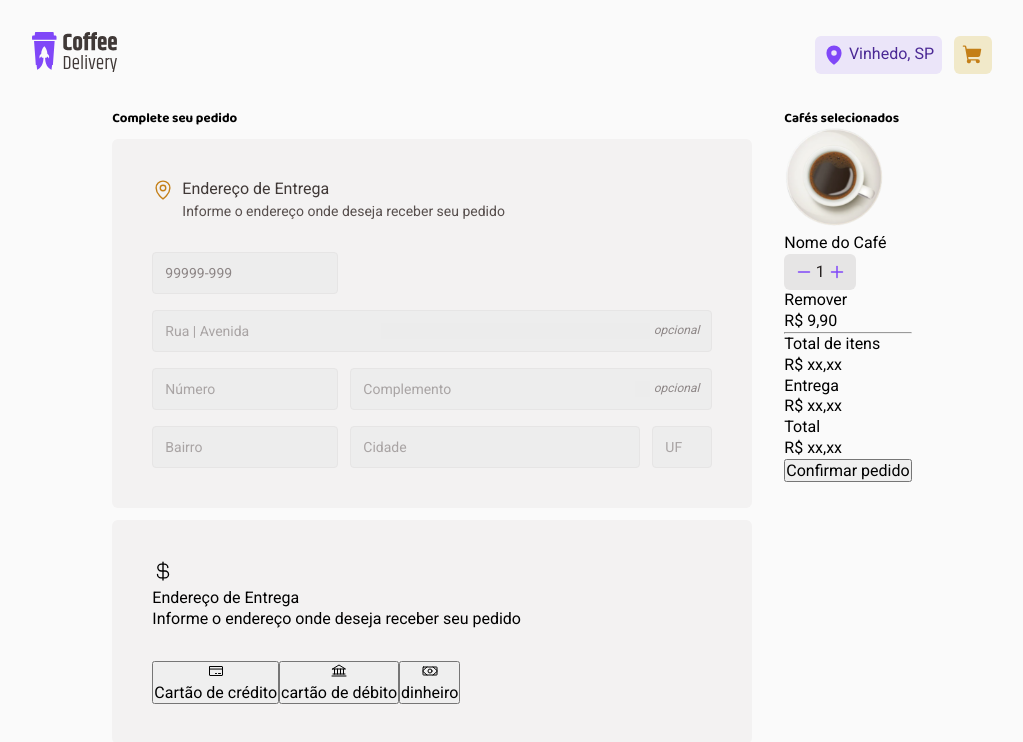
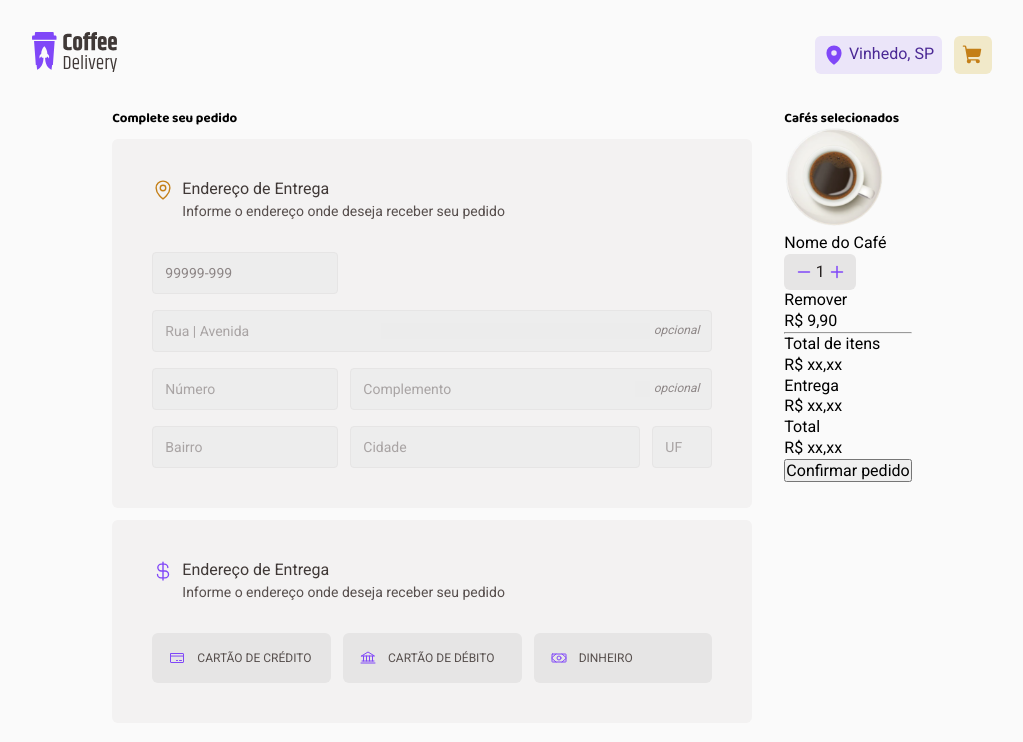
Before and after one commit to rwellingtonr/coffee-delivery-ignite, a React (Vite) app: page /checkout in a window 1280 px wide. Shown: the top 742 px of the page, without its empty margins (128-1151 px from the left). Built offline with nearby package versions, Linux system fonts and the light colour scheme.

Commit message:
feat: metodos de pagamentos

```diff
--- a/src/components/Header/index.tsx
+++ b/src/components/Header/index.tsx
@@ -1,14 +1,22 @@
 import * as Styles from "./styles"
 import { MapPin } from "phosphor-react"
 import logo from "~/assets/illustration/logo.svg"
-import { Link } from "react-router-dom"
+import { Link, useNavigate } from "react-router-dom"
 import { ShoppingCart } from "../ShoppingCart"
 import { useShoppingCart } from "~/context/ShoppingCart"
 
 export function Header() {
 	const { shoppingCart } = useShoppingCart()
+	const navigate = useNavigate()
 
 	const totalOfItensOnCart = shoppingCart.coffee?.length
+
+	const handleNavigateToCheckout = () => {
+		const isThereProducts = totalOfItensOnCart !== 0
+		if (isThereProducts) {
+			navigate("/checkout")
+		}
+	}
 
 	return (
 		<Styles.HeaderContainer>
@@ -20,12 +28,11 @@ export function Header() {
 					<MapPin size={22} weight="fill" />
 					<p>Vinhedo, SP</p>
 				</Styles.LocationWrapper>
-				<Link to={"/checkout"}>
-					<Styles.ShoppingIconWithNotification>
-						<ShoppingCart variant="primary" />
-						{totalOfItensOnCart ? <span>{totalOfItensOnCart}</span> : <></>}
-					</Styles.ShoppingIconWithNotification>
-				</Link>
+
+				<Styles.ShoppingIconWithNotification onClick={handleNavigateToCheckout}>
+					<ShoppingCart variant="primary" />
+					{totalOfItensOnCart ? <span>{totalOfItensOnCart}</span> : <></>}
+				</Styles.ShoppingIconWithNotification>
 			</Styles.ActionsWrapper>
 		</Styles.HeaderContainer>
 	)
--- a/src/pages/Checkout/components/AddressForm/index.tsx
+++ b/src/pages/Checkout/components/AddressForm/index.tsx
@@ -1,15 +1,12 @@
 import { MapPin } from "phosphor-react"
-import { useForm } from "react-hook-form"
+import { useFormContext } from "react-hook-form"
 import { InputText } from "~/components/InputText"
-import { AddressSchema, AddressSchemaType } from "./validation"
-import { zodResolver } from "@hookform/resolvers/zod"
 import * as Styled from "./styles"
 import { useCepAddress } from "~/hook/useCepAddress"
+import type { AddressSchemaType } from "../../validation"
 
 export function AddressForm() {
-	const { register, watch } = useForm<AddressSchemaType>({
-		resolver: zodResolver(AddressSchema),
-	})
+	const { register, watch } = useFormContext<AddressSchemaType>()
 
 	const cep = watch("cep")
 	const { address, isCepFilled, isLoading } = useCepAddress(cep)
@@ -24,7 +21,7 @@ export function AddressForm() {
 						<p className="address-description">Informe o endereço onde deseja receber seu pedido</p>
 					</div>
 				</Styled.CheckoutHeading>
-				<Styled.FormContainer>
+				<Styled.InputsContainer>
 					<div>
 						<Styled.InputMaskWrapper
 							mask={"99999-999"}
@@ -80,7 +77,7 @@ export function AddressForm() {
 							defaultValue={address?.state}
 						/>
 					</div>
-				</Styled.FormContainer>
+				</Styled.InputsContainer>
 			</Styled.ContentWrapper>
 		</Styled.CheckoutContainer>
 	)
--- a/src/pages/Checkout/components/AddressForm/styles.ts
+++ b/src/pages/Checkout/components/AddressForm/styles.ts
@@ -7,16 +7,14 @@ export const CheckoutContainer = styled.section`
 	align-items: flex-start;
 	background: ${(props) => props.theme.colors["base-card"]};
 	border-radius: 6px;
-
-	width: 40rem;
+	padding: 2.5rem;
 `
 export const ContentWrapper = styled.div`
 	display: flex;
 	flex-direction: column;
 	align-items: flex-start;
-	padding: 2.5rem;
-	gap: 32px;
-	width: 100%;
+	gap: 2rem;
+	width: 35rem;
 `
 
 export const CheckoutHeading = styled.div`
@@ -45,7 +43,7 @@ export const CheckoutHeading = styled.div`
 		}
 	}
 `
-export const FormContainer = styled.form`
+export const InputsContainer = styled.div`
 	display: flex;
 	flex-direction: column;
 	align-items: flex-start;
--- /dev/null
+++ b/src/pages/Checkout/components/PaymentButton/elements.tsx
@@ -0,0 +1,25 @@
+import { Bank, CreditCard, Money } from "phosphor-react"
+
+type PaymentMethodProps = {
+	label: string
+	value: string
+	icon: JSX.Element
+}
+
+export const paymentMethods: PaymentMethodProps[] = [
+	{
+		label: "Cartão de crédito",
+		value: "cartao-de-credito",
+		icon: <CreditCard size={16} />,
+	},
+	{
+		icon: <Bank size={16} />,
+		label: "cartão de débito",
+		value: "cartao-de-debito",
+	},
+	{
+		icon: <Money size={16} />,
+		label: "dinheiro",
+		value: "dinheiro",
+	},
+]
--- /dev/null
+++ b/src/pages/Checkout/components/PaymentButton/index.tsx
@@ -0,0 +1,15 @@
+import { paymentMethods } from "./elements"
+import * as Styled from "./styles"
+
+export function PaymentButton() {
+	return (
+		<Styled.PaymentContainer>
+			{paymentMethods.map((method) => (
+				<Styled.PaymentButtonWrapper type="button" key={method.value}>
+					{method.icon}
+					<p>{method.label}</p>
+				</Styled.PaymentButtonWrapper>
+			))}
+		</Styled.PaymentContainer>
+	)
+}
--- /dev/null
+++ b/src/pages/Checkout/components/PaymentButton/styles.ts
@@ -0,0 +1,41 @@
+import styled from "styled-components"
+
+export const PaymentContainer = styled.div`
+	display: flex;
+	justify-content: center;
+	align-items: center;
+	gap: 0.75rem;
+`
+
+export const PaymentButtonWrapper = styled.button`
+	display: flex;
+	align-items: center;
+	gap: 0.75rem;
+	padding: 1rem;
+	width: 11.167rem;
+
+	text-transform: uppercase;
+	color: ${(props) => props.theme.colors["base-text"]};
+	font-size: ${(props) => props.theme.sizes["xsm"]};
+
+	cursor: pointer;
+
+	background-color: ${(props) => props.theme.colors["base-button"]};
+	border: 1px solid transparent;
+	border-radius: 6px;
+	transition: all 0.1s ease-in;
+
+	&:hover {
+		background-color: ${(props) => props.theme.colors["base-hover"]};
+		color: ${(props) => props.theme.colors["base-subtitle"]};
+	}
+
+	&:active {
+		background-color: ${(props) => props.theme.colors["purple-light"]};
+		border: 1px solid ${(props) => props.theme.colors.purple};
+	}
+
+	svg {
+		color: ${(props) => props.theme.colors.purple};
+	}
+`
--- a/src/pages/Checkout/components/PaymentMethod/index.tsx
+++ b/src/pages/Checkout/components/PaymentMethod/index.tsx
@@ -1,30 +1,24 @@
-import { Bank, CreditCard, CurrencyDollar, Money } from "phosphor-react"
+import { CurrencyDollar } from "phosphor-react"
+import { PaymentButton } from "../PaymentButton"
 import * as Styled from "./styles"
 
 export function PaymentMethod() {
 	return (
 		<Styled.PaymentContainer>
-			<div>
-				<CurrencyDollar weight="regular" size={22} />
-				<div>
-					<p>Endereço de Entrega</p>
-					<p>Informe o endereço onde deseja receber seu pedido</p>
-				</div>
-			</div>
-			<div>
-				<button type="button">
-					<CreditCard size={16} />
-					<p>Cartão de crédito</p>
-				</button>
-				<button type="button">
-					<Bank size={16} />
-					<p>cartão de débito</p>
-				</button>
-				<button type="button">
-					<Money size={16} />
-					<p>dinheiro</p>
-				</button>
-			</div>
+			<Styled.PaymentWrapper>
+				<Styled.PaymentHeading>
+					<CurrencyDollar weight="regular" size={22} />
+					<div className="payment-information">
+						<p className="payment-title">Endereço de Entrega</p>
+						<p className="payment-description">
+							{" "}
+							Informe o endereço onde deseja receber seu pedido
+						</p>
+					</div>
+				</Styled.PaymentHeading>
+
+				<PaymentButton />
+			</Styled.PaymentWrapper>
 		</Styled.PaymentContainer>
 	)
 }
--- a/src/pages/Checkout/components/PaymentMethod/styles.ts
+++ b/src/pages/Checkout/components/PaymentMethod/styles.ts
@@ -5,10 +5,41 @@ export const PaymentContainer = styled.section`
 	flex-direction: column;
 	align-items: flex-start;
 	padding: 2.5rem;
+	border-radius: 6px;
+	background: ${(props) => props.theme.colors["base-card"]};
+`
+export const PaymentWrapper = styled.div`
+	display: flex;
+	flex-direction: column;
+	align-items: flex-start;
+
 	gap: 2rem;
+	width: 100%;
+`
 
-	width: 40rem;
+export const PaymentHeading = styled.div`
+	display: flex;
+	align-items: flex-start;
+	gap: 0.5rem;
+	width: 100%;
 
-	background: ${(props) => props.theme.colors["base-card"]};
-	border-radius: 6px;
+	svg {
+		color: ${(props) => props.theme.colors["purple"]};
+	}
+
+	.payment-information {
+		display: flex;
+		flex-direction: column;
+		align-items: flex-start;
+		gap: 2px;
+
+		.payment-title {
+			color: ${(props) => props.theme.colors["base-subtitle"]};
+		}
+
+		.payment-description {
+			color: ${(props) => props.theme.colors["base-text"]};
+			font-size: ${(props) => props.theme.sizes["sm"]};
+		}
+	}
 `
--- a/src/pages/Checkout/index.tsx
+++ b/src/pages/Checkout/index.tsx
@@ -1,11 +1,30 @@
 import { AddressForm } from "./components/AddressForm"
 import { CoffeeCard } from "./components/CoffeeCard"
 import { PaymentMethod } from "./components/PaymentMethod"
+import { FormProvider, useForm } from "react-hook-form"
 import * as Styled from "./styles"
+import { zodResolver } from "@hookform/resolvers/zod"
+import { AddressSchema, AddressSchemaType } from "./validation"
+
+const formInitialValues = {
+	additional: "",
+	address: "",
+	cep: "",
+	city: "",
+	neighborhood: "",
+	number: "",
+	state: "",
+}
 
 export function Checkout() {
+	const hookFormProps = useForm<AddressSchemaType>({
+		resolver: zodResolver(AddressSchema),
+		defaultValues: formInitialValues,
+	})
+
 	return (
-		<Styled.MainCheckoutContainer>
+		<Styled.FormCheckoutContainer>
+			<FormProvider {...hookFormProps}>
 				<Styled.CheckoutInformationContainer>
 					<h5>Complete seu pedido</h5>
 					<AddressForm />
@@ -15,6 +34,7 @@ export function Checkout() {
 					<h5>Cafés selecionados</h5>
 					<CoffeeCard />
 				</div>
-		</Styled.MainCheckoutContainer>
+			</FormProvider>
+		</Styled.FormCheckoutContainer>
 	)
 }
--- a/src/pages/Checkout/styles.ts
+++ b/src/pages/Checkout/styles.ts
@@ -1,6 +1,6 @@
 import styled from "styled-components"
 
-export const MainCheckoutContainer = styled.main`
+export const FormCheckoutContainer = styled.form`
 	display: flex;
 	justify-content: center;
 
```
Also changed, not shown: src/pages/Checkout/validation.ts (renamed from src/pages/Checkout/components/AddressForm/validation.ts). Lines whose indentation alone changed are shown as unchanged.
